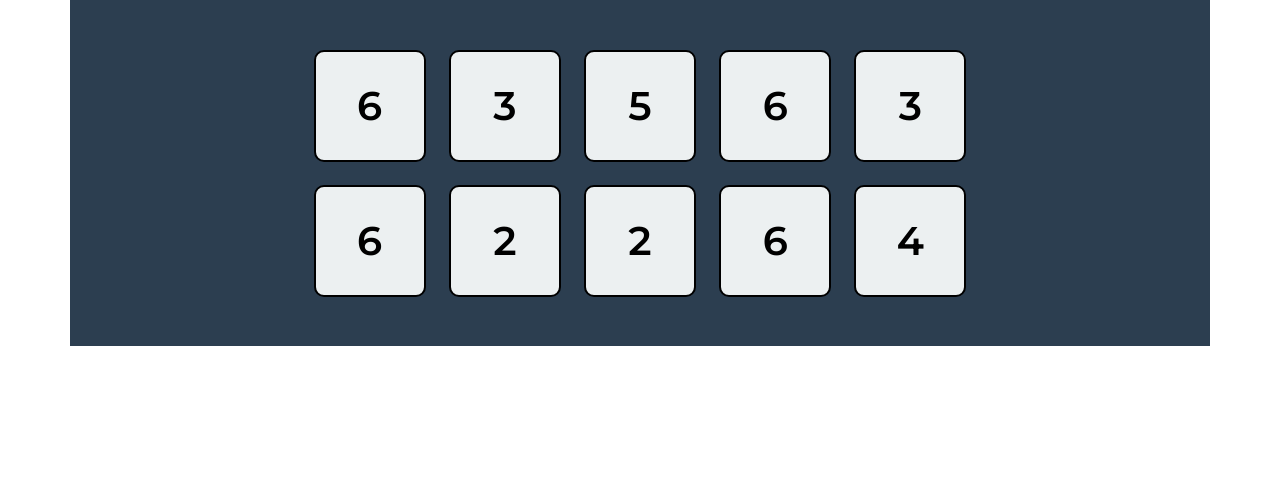
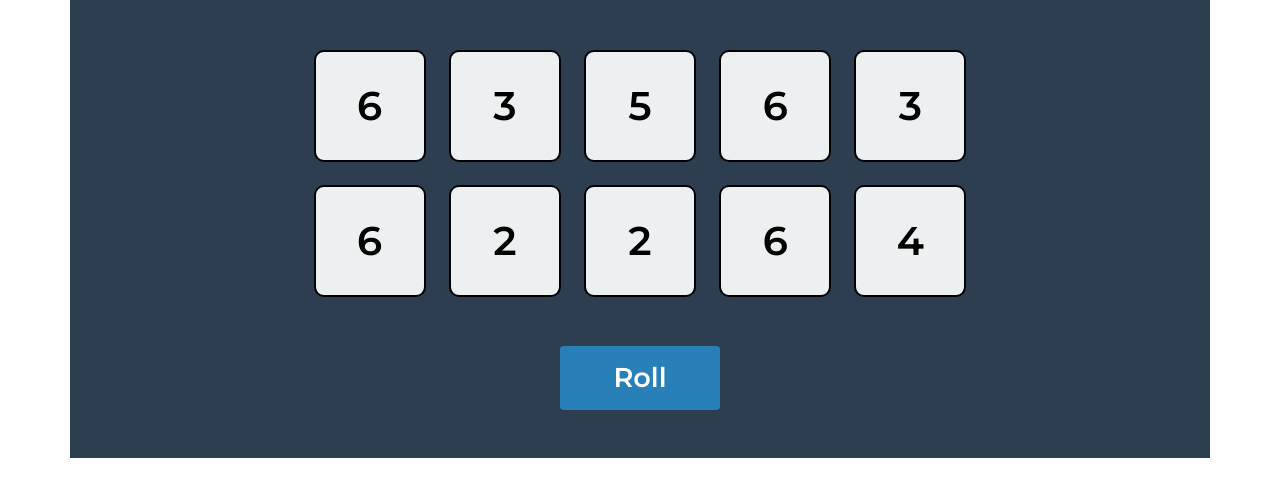
Before and after one commit to ucarfurkan/tenzies, a React (Create React App) app: page / in a window 1280 px wide. Shown: the top 496 px of the page. Built offline with nearby package versions, Linux system fonts and the light colour scheme.

Commit message:
toggleDice method created

```diff
--- a/src/App.css
+++ b/src/App.css
@@ -1,5 +1,12 @@
+body{
+    font-family: 'Montserrat', sans-serif;
+}
+
 main{
     background-color: #2c3e50;
+    display: flex;
+    flex-direction: column;
+    align-items: center;
 }
 
 .dice-container {
@@ -21,6 +28,13 @@ main{
     border-width: 2px;
     border-color: #000;
     font-size: 2.5rem;
-    font-family: 'Montserrat', sans-serif;
     box-sizing: border-box;
 }
+
+.btn-roll{
+    color: #fff;
+    background-color: #2980b9;
+    width: 10rem;
+    height: 4rem;
+    font-size: 1.7rem;
+}
--- a/src/components/Dice.js
+++ b/src/components/Dice.js
@@ -1,6 +1,10 @@
 function Dice(props){
+    const styles = {
+        backgroundColor: props.isHeld === true ? "#16a085" : "",
+        color: props.isHeld === true ? "#fff" : ""
+    }
     return(
-        <div className="dice justify-content-center d-flex align-items-center">{props.value}</div>
+        <div style={styles} onClick={props.toggle} className="dice justify-content-center d-flex align-items-center">{props.value}</div>
     )
 }
 
--- a/src/components/Main.js
+++ b/src/components/Main.js
@@ -8,11 +8,18 @@ function Main() {
 
     const getDices = dices.map(x => (
         <Dice
+            key={x.id}
             value={x.value}
-            key={x.id}
             isHeld={x.isHeld}
+            toggle={() => toggleDice(x.id)}
         />
     ))
+
+    function toggleDice(id) {
+        setDices(oldDices => oldDices.map(x => {
+            return x.id === id ? { ...x, isHeld: !x.isHeld } : x
+        }))
+    }
 
     function generateNewDice() {
         const value = Math.floor(Math.random() * 6 + 1)
@@ -28,10 +35,17 @@ function Main() {
         return dices;
     }
 
+    function roll() {
+        setDices(newAllDices())
+    }
+
     return (
         <main className='container d-flex justify-content-center'>
             <div className='dice-container m-5'>
                 {getDices}
+            </div>
+            <div>
+                <button onClick={roll} className='btn btn-roll mb-5'>Roll</button>
             </div>
         </main>
     )
```
